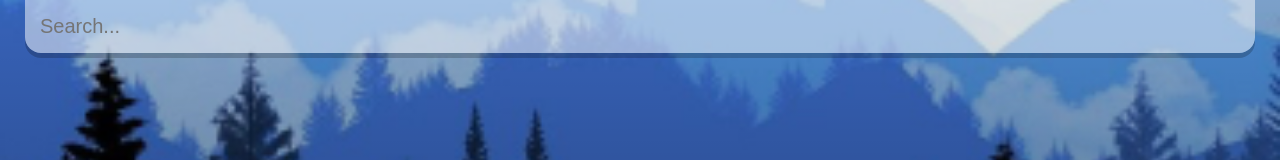
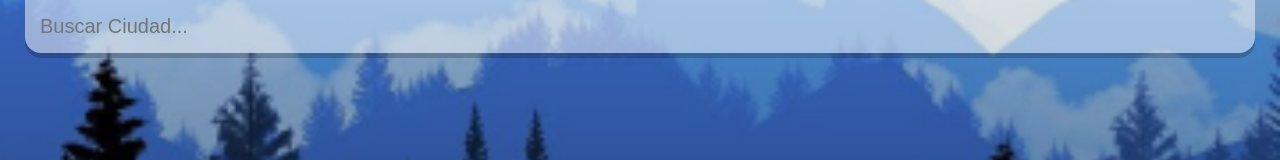
Before and after one commit to HectorCode8/weatherapp, a React (Create React App) app: page / in a window 1280 px wide. Shown: the top 160 px of the page. Built offline with nearby package versions, Linux system fonts and the light colour scheme.

Commit message:
modify placeholder to spanish

```diff
--- a/src/App.js
+++ b/src/App.js
@@ -43,7 +43,7 @@ function App() {
           <input
             type='text'
             className="search-bar"
-            placeholder="Search..."
+            placeholder="Buscar Ciudad..."
             onChange={e => setQuery(e.target.value)}
             value={query}
             onKeyPress={search}
```
